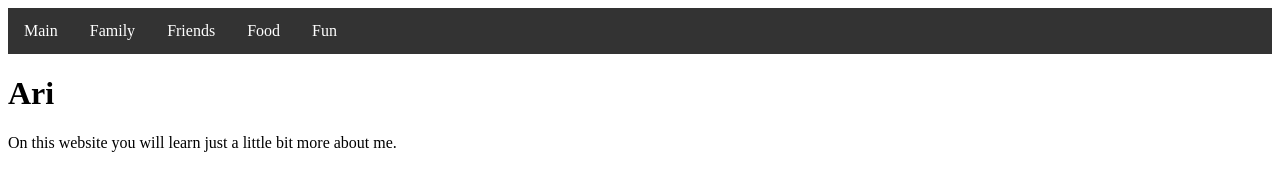
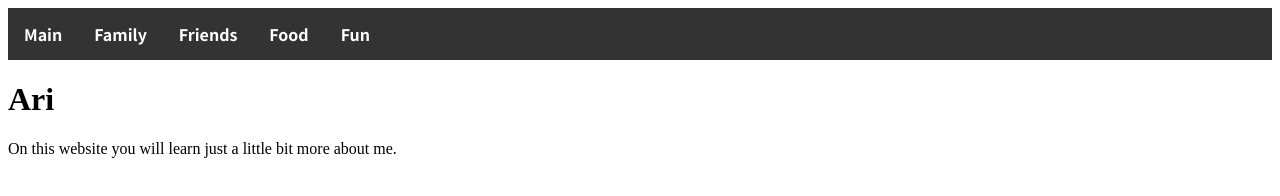
Before and after one commit to its-fun-alright/thefiveeffs, a plain HTML site: page index.html in a window 1280 px wide. Drawn offline with Linux system fonts and the light colour scheme.

Commit message:
Update style.css

```diff
--- a/style.css
+++ b/style.css
@@ -11,6 +11,7 @@ ul {
   padding: 0;
   overflow: hidden;
   background-color: #333;
+   font-family: 'Noto Sans JP', sans-serif;
 }
 
 li {
@@ -23,6 +24,7 @@ li a {
   text-align: center;
   padding: 14px 16px;
   text-decoration: none;
+   font-family: 'Noto Sans JP', sans-serif;
 
 }
 
```
